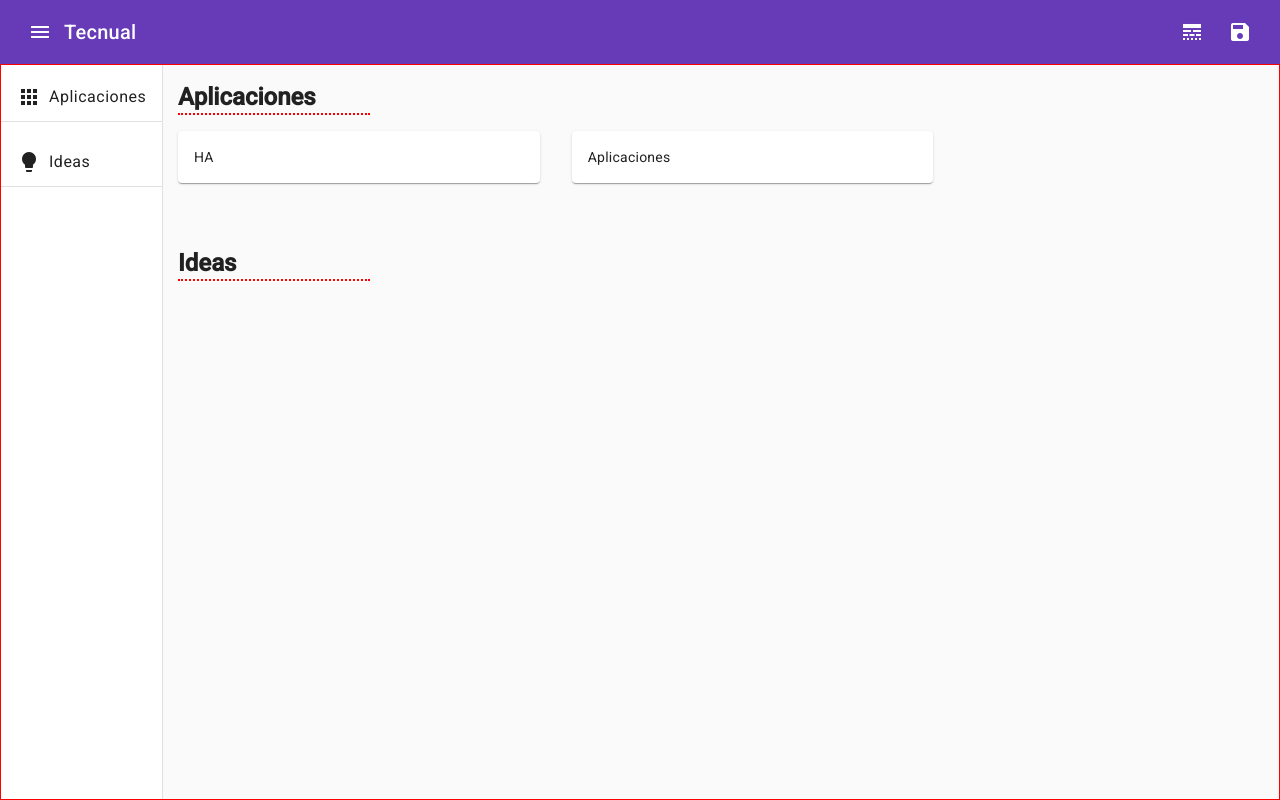
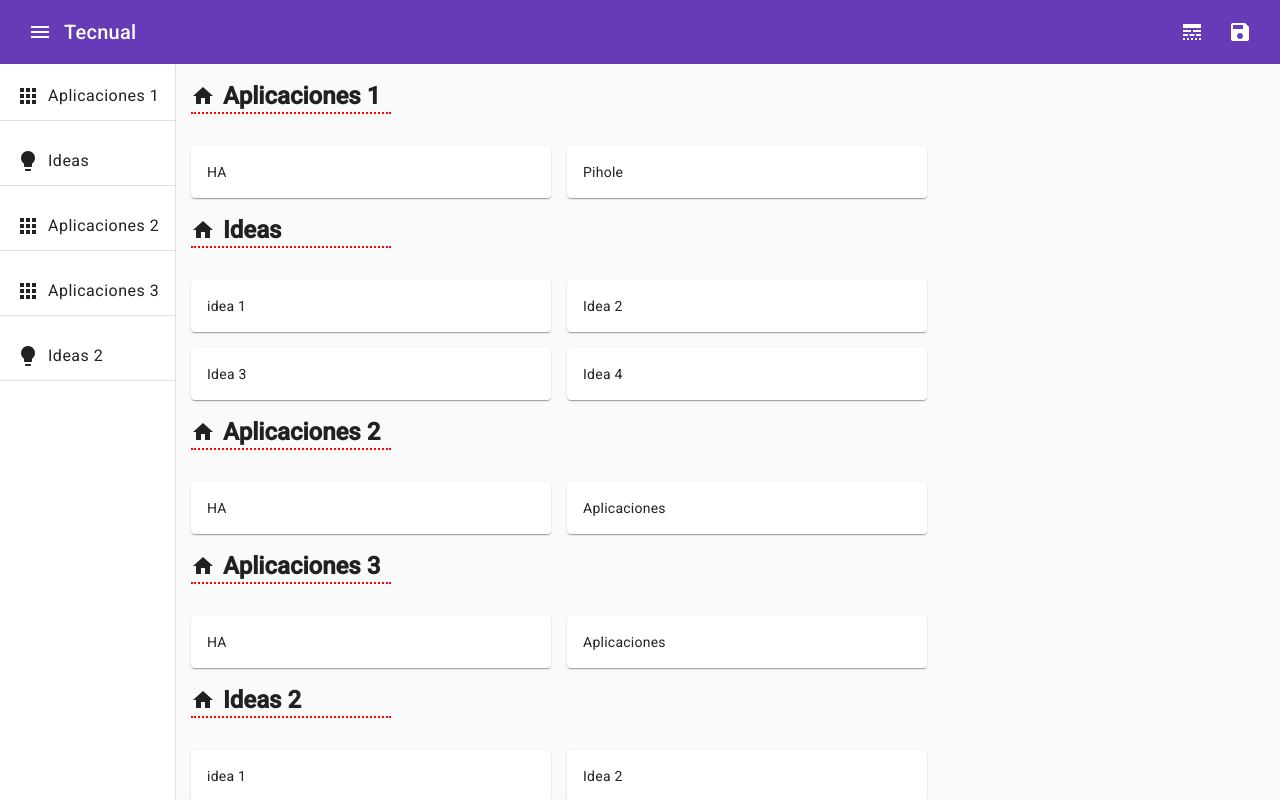
Before and after one commit to tecnual/startual, an Angular app: page / in a window 1280 px wide. Built offline with nearby package versions, Linux system fonts and the light colour scheme.

Commit message:
Styles and layout

```diff
--- a/src/app/app.component.ts
+++ b/src/app/app.component.ts
@@ -39,10 +39,56 @@
     display: "line_style",
     sections: [
       {
-        name: "Aplicaciones",
+        name: "Aplicaciones 1",
         type: "section",
         icon: "apps",
         order: 0,
+        items: [
+          {
+            name: "HA",
+            description: "",
+            url: "",
+          },
+          {
+            name: "Pihole",
+            description: "",
+            url: "",
+          },
+        ]
+      },
+      {
+        name: "Ideas",
+        type: "section",
+        icon: "lightbulb",
+        order: 4,
+        items: [
+          {
+            name: "idea 1",
+            description: "",
+            url: "",
+          },
+          {
+            name: "Idea 2",
+            description: "",
+            url: "",
+          },
+          {
+            name: "Idea 3",
+            description: "",
+            url: "",
+          },
+          {
+            name: "Idea 4",
+            description: "",
+            url: "",
+          }
+        ]
+      },
+      {
+        name: "Aplicaciones 2",
+        type: "section",
+        icon: "apps",
+        order: 2,
         items: [
           {
             name: "HA",
@@ -57,10 +103,50 @@
         ]
       },
       {
-        name: "Ideas",
+        name: "Aplicaciones 3",
+        type: "section",
+        icon: "apps",
+        order: 3,
+        items: [
+          {
+            name: "HA",
+            description: "",
+            url: "",
+          },
+          {
+            name: "Aplicaciones",
+            description: "",
+            url: "",
+          },
+        ]
+      },
+      {
+        name: "Ideas 2",
         type: "section",
         icon: "lightbulb",
-        order: 0
+        order: 1,
+        items: [
+          {
+            name: "idea 1",
+            description: "",
+            url: "",
+          },
+          {
+            name: "Idea 2",
+            description: "",
+            url: "",
+          },
+          {
+            name: "Idea 3",
+            description: "",
+            url: "",
+          },
+          {
+            name: "Idea 4",
+            description: "",
+            url: "",
+          }
+        ]
       }
     ]
   };
@@ -68,7 +154,7 @@
 
   ngOnInit() {
     console.log("Inicio...");
-    localStorage.setItem('config', JSON.stringify(this.config));
+    // localStorage.setItem('config', JSON.stringify(this.config));
     this.readLocalStorage();
   }
 
--- a/src/app/core/content/content.component.html
+++ b/src/app/core/content/content.component.html
@@ -1,8 +1,11 @@
-<section class="content" [ngClass]="config?.display">
-  <div *ngFor="let section of config?.sections" class="content-section">
-    <h1>{{ section.name }}</h1>
-    <div [ngClass]="config?.display">
-      <div *ngFor="let item of section.items" class="content-section__item">
+<section [ngClass]="'content--' + config?.display">
+  <div *ngFor="let section of config?.sections" class="ddcontent-section" [ngClass]="'content-section--' + config?.display">
+    <div class="content-section__title">
+      <mat-icon>home</mat-icon>
+      <h1>{{ section.name }}</h1>
+    </div>
+    <div [ngClass]="'content-section__items--' + config?.display">
+      <div *ngFor="let item of section.items" [ngClass]="'content-section__item--' + config?.display">
         <mat-card>
           <mat-card-content>{{ item.name }}</mat-card-content>
         </mat-card>
--- a/src/app/core/content/content.component.ts
+++ b/src/app/core/content/content.component.ts
@@ -2,12 +2,14 @@
 import { Config } from '../../dtos/config.dto';
 import { CommonModule } from '@angular/common';
 import { MatCardModule } from '@angular/material/card';
+import { MatIconModule } from '@angular/material/icon';
 @Component({
   selector: 'app-content',
   standalone: true,
   imports: [
     CommonModule,
-    MatCardModule
+    MatCardModule,
+    MatIconModule
   ],
   templateUrl: './content.component.html'
 })
--- a/src/styles/components/_sidenav.scss
+++ b/src/styles/components/_sidenav.scss
@@ -2,7 +2,6 @@
   margin: 0;
   width: 100%;
   height: 100%;
-  border: 1px solid red;
 }
 
 .sidenav {
--- a/src/styles/layout/_content.scss
+++ b/src/styles/layout/_content.scss
@@ -1,43 +1,93 @@
+$column-width: 33.3333339%;
+$item-min-width: 300px;
+$item-max-width: 360px;
+
 .content {
-  display: flex;
-  justify-content: space-between;
-  & .line_style {
-    flex-direction: column;
-  }
-  & .view_column {
-    flex-direction: row;
-  }
-  &-section {
+  &--line_style {
     display: flex;
     flex-direction: column;
-    margin: 1rem;
-    & .line_style {
+    margin: 1rem 0 0 1rem;
+  }
+
+  &--view_column {
+    display: flex;
+    flex-direction: row;
+    justify-content: flex-start;
+    flex-wrap: wrap;
+    margin: 1rem 0 0 1rem;
+  }
+
+  &-section {
+    &--line_style {
+      display: flex;
+      justify-content: stretch;
+      flex-direction: column;
+      width: 100%;
+      margin-right: 1rem;
+    }
+
+    &--view_column {
+      display: flex;
+      justify-content: start;
+      flex-direction: column;
+      min-width: $item-min-width;
+      max-width: $item-max-width;
+      width: 100%;
+      //margin-right: 1rem;
+    }
+
+    &__title {
       display: flex;
       flex-direction: row;
-      justify-content: start;
+      align-items: center;
+      margin-bottom: 2rem;
+      width: 200px;
+      border-bottom: 2px dotted red;
 
+      h1 {
+        font-weight: 600;
+        padding-left: .5rem;
+        margin: 0;
+      }
+
+      mat-icon {
+      }
     }
-    & .view_column {
-      display: flex;
-      flex-direction: column;
-      justify-content: start;
+    &__items {
+      &--line_style {
+        display: flex;
+        flex-direction: row;
+        flex-wrap: wrap;
+      }
+      &--view_column {
+        display: flex;
+        flex-direction: column;
+      }
     }
     &__item {
-      margin-left: 0;
-      margin-right: 2rem;
-      margin-bottom: 2rem;
-      max-width: 100%;
-      width: 33.33333337%;
+      &--view_column {
+        margin-left: 0;
+        margin-right: 1rem;
+        margin-bottom: 1rem;
+        min-width: $item-min-width;
+        max-width: $item-max-width;
+      }
+      &--line_style {
+        margin-left: 0;
+        margin-right: 1rem;
+        margin-bottom: 1rem;
+        width:100%;
+        min-width: $item-min-width;
+        max-width: $item-max-width;
+          //width: 100%;
+        //max-width: $column-width;
+      }
+
       //border: 1px solid red;;
     }
+
     // width: 100%;
     // border: 1px solid red;
   }
 
-  h1 {
-    font-weight: 600;
-    padding-right: 2rem;
-    width: 10rem;
-    border-bottom: 2px dotted red;
-  }
 }
```
